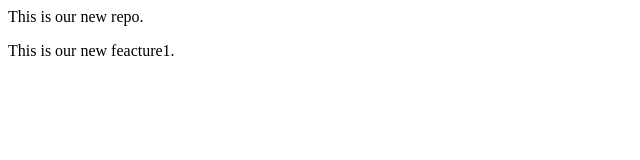
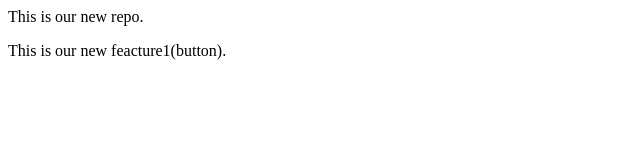
Before and after one commit to laiba-amjad9292/localrepo, a plain HTML site: page index.html in a window 1280 px wide. Shown: the full height of the page, 0-640 px from the left. Drawn offline with Linux system fonts and the light colour scheme.

```diff
--- a/index.html
+++ b/index.html
@@ -2,5 +2,5 @@
     This is our new repo.
 </p>
 <p>
-    This is our new feacture1.
+    This is our new feacture1(button).
 </p>
```
